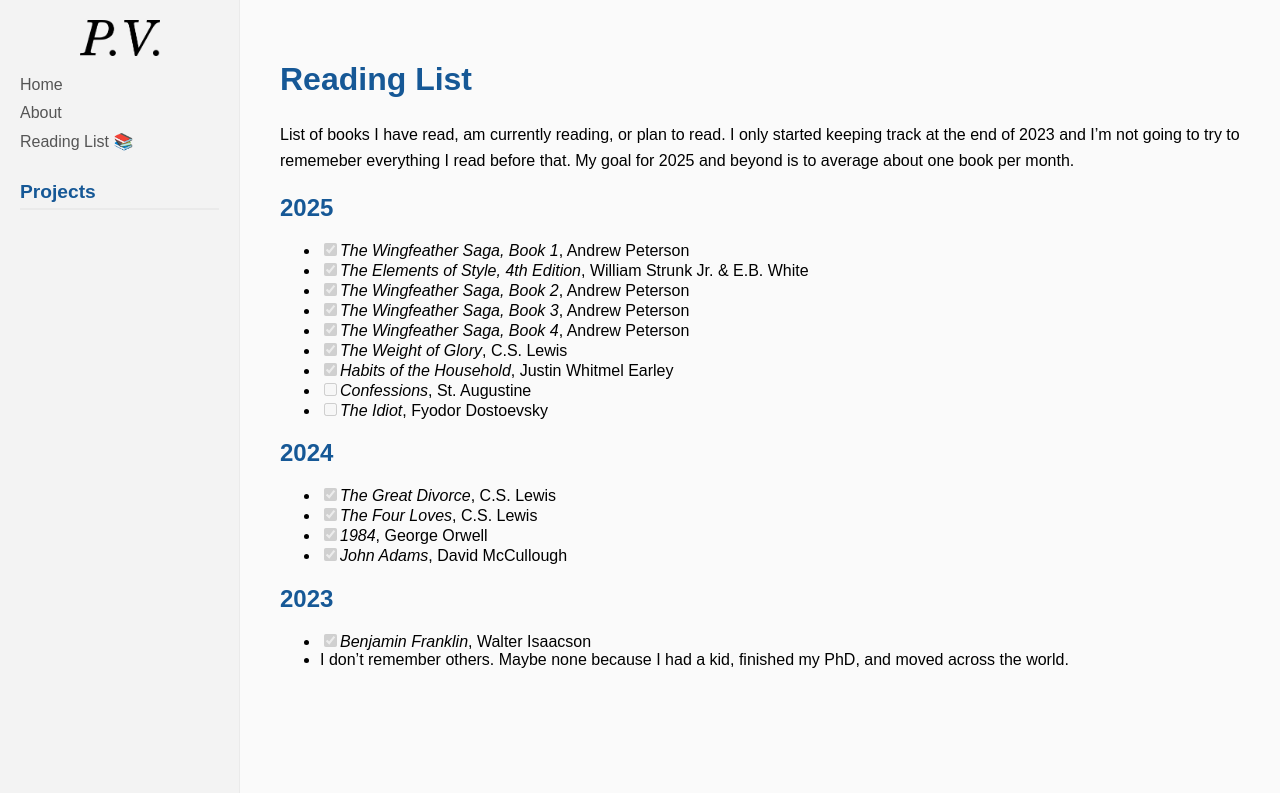
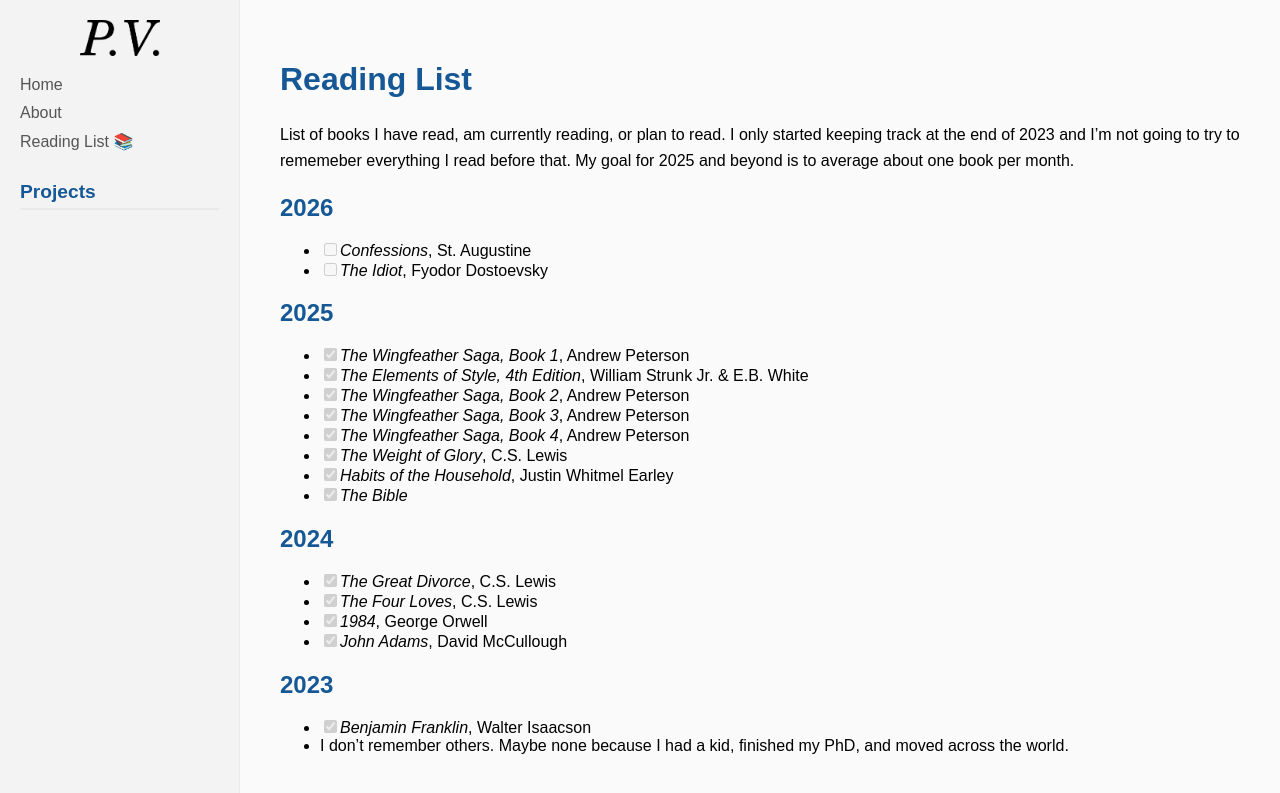
Before and after one commit to pverrinder/pverrinder.github.io, a Jekyll site: the page built from reading_list.md, in a window 1280 px wide and 900 px high. Shown: the top 793 px of the window. Built offline with Jekyll 4.4.1, drawn with Linux system fonts in a browser that asks for light colours; some of the changed lines change nothing that is shown.

Commit message:
added Bible to reading list. Started 2026 reading list section

```diff
--- a/reading_list.md
+++ b/reading_list.md
@@ -5,6 +5,10 @@ title: Reading List
 
 # Reading List
 List of books I have read, am currently reading, or plan to read. I only started keeping track at the end of 2023 and I'm not going to try to rememeber everything I read before that. My goal for 2025 and beyond is to average about one book per month.
+
+## 2026
+- [ ] *Confessions*, St. Augustine
+- [ ] *The Idiot*, Fyodor Dostoevsky
 
 ## 2025
 - [x] *The Wingfeather Saga, Book 1*, Andrew Peterson
@@ -14,8 +18,7 @@ List of books I have read, am currently reading, or plan to read. I only started
 - [x] *The Wingfeather Saga, Book 4*, Andrew Peterson
 - [x] *The Weight of Glory*, C.S. Lewis
 - [x] *Habits of the Household*, Justin Whitmel Earley
-- [ ] *Confessions*, St. Augustine
-- [ ] *The Idiot*, Fyodor Dostoevsky
+- [x] *The Bible*
 
 ## 2024
 - [x] *The Great Divorce*, C.S. Lewis
```
